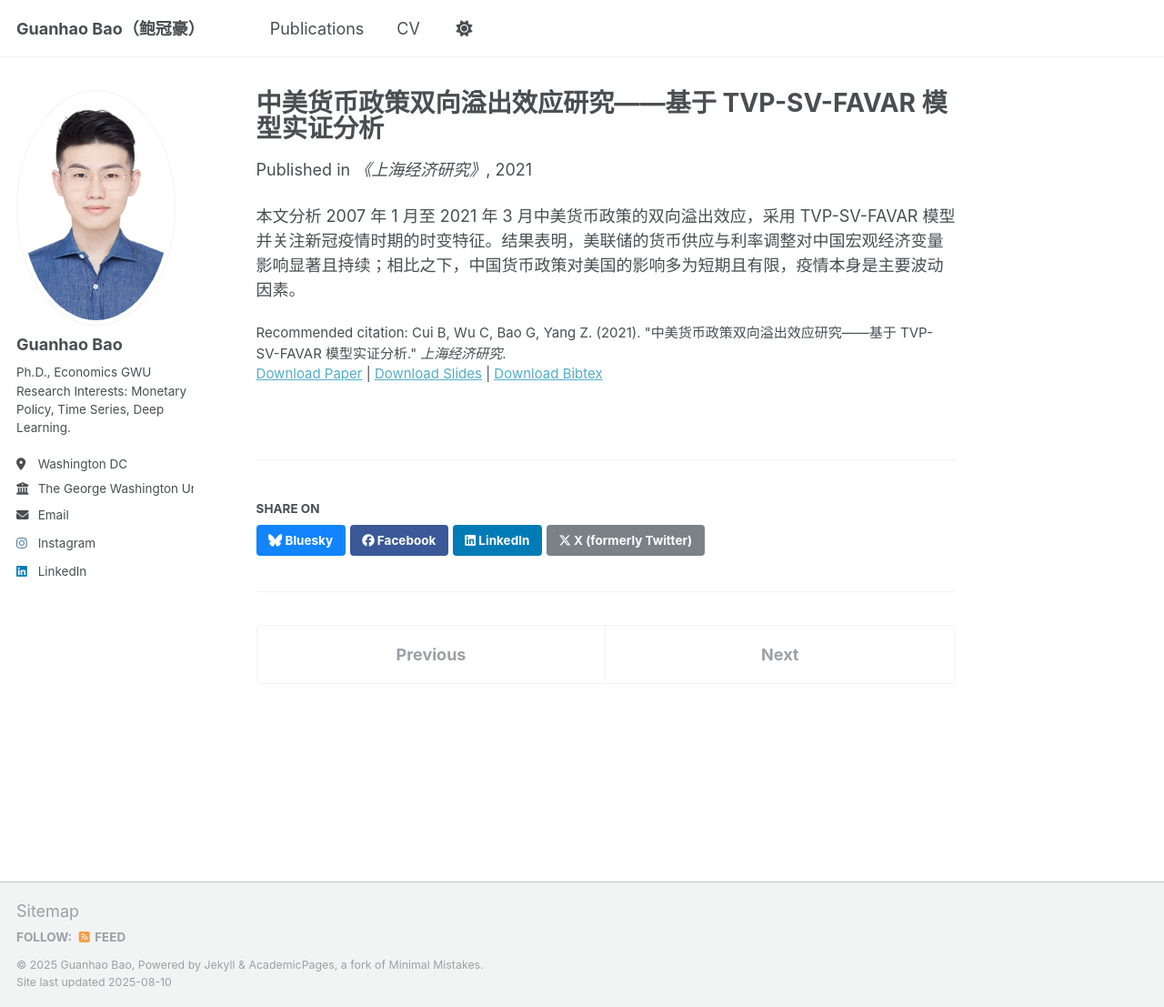
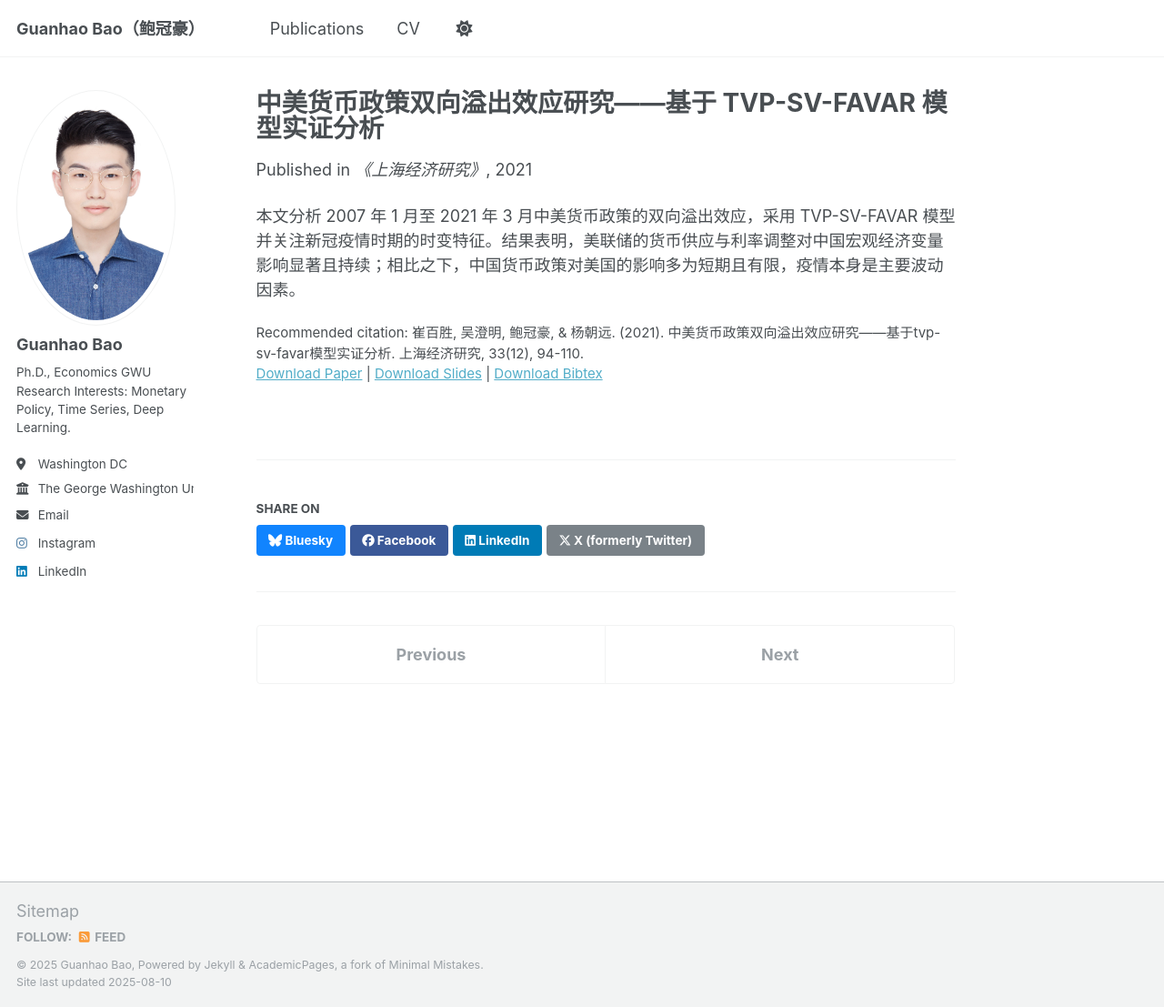
Before and after one commit to GuanhaoBao/guanhaobao.github.io, a Jekyll site: the page built from _publications/1.md, in a window 1280 px wide and 1107 px high. Shown: the whole window at 91% size. Built offline with Jekyll 4.4.1, drawn with Linux system fonts in a browser that asks for light colours; a script that is not in the unit is left out.

Commit message:
Update 1.md

```diff
--- a/_publications/1.md
+++ b/_publications/1.md
@@ -9,6 +9,6 @@ venue: '《上海经济研究》'
 slidesurl: ''
 paperurl: ''
 bibtexurl: ''
-citation: 'Cui B, Wu C, Bao G, Yang Z. (2021). &quot;中美货币政策双向溢出效应研究——基于 TVP-SV-FAVAR 模型实证分析.&quot; <i>上海经济研究</i>.'
+citation: '崔百胜, 吴澄明, 鲍冠豪, & 杨朝远. (2021). 中美货币政策双向溢出效应研究——基于tvp-sv-favar模型实证分析. 上海经济研究, 33(12), 94-110.'
 ---
 本文分析 2007 年 1 月至 2021 年 3 月中美货币政策的双向溢出效应，采用 TVP-SV-FAVAR 模型并关注新冠疫情时期的时变特征。结果表明，美联储的货币供应与利率调整对中国宏观经济变量影响显著且持续；相比之下，中国货币政策对美国的影响多为短期且有限，疫情本身是主要波动因素。
```
